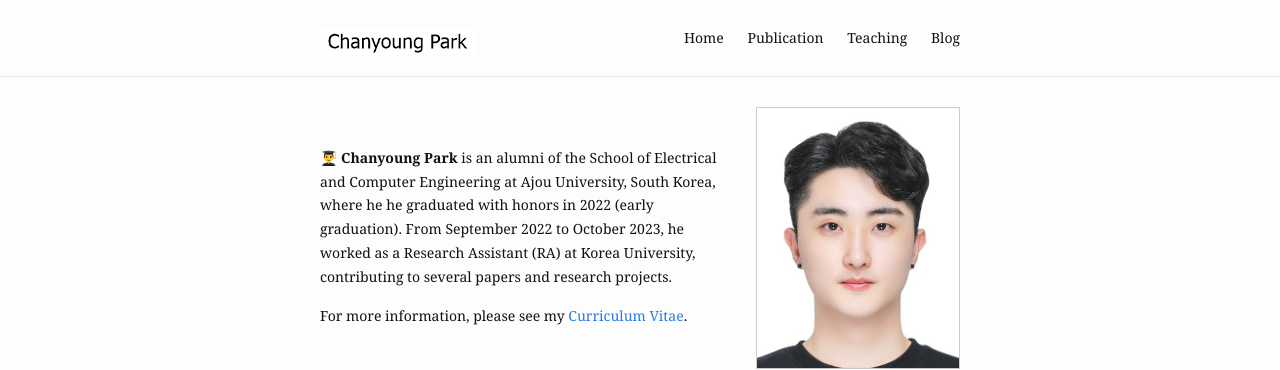
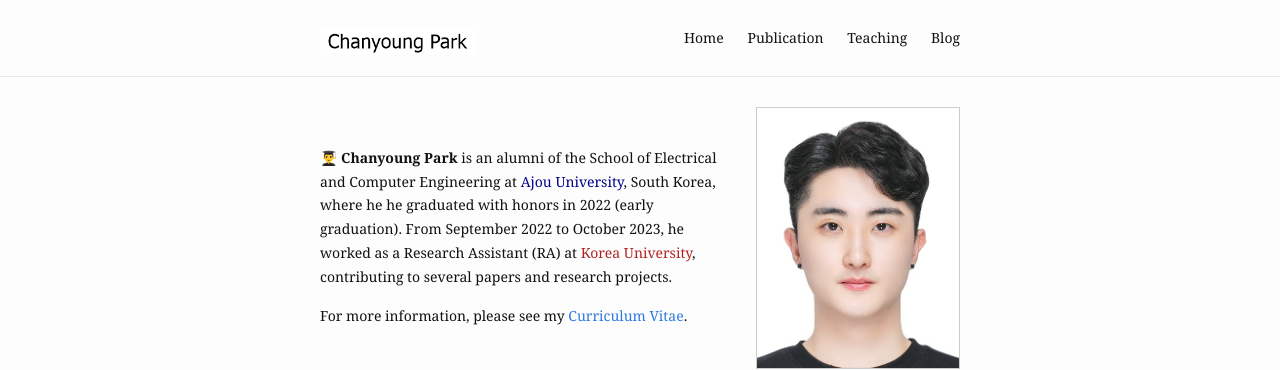
Before and after one commit to cosdeneb/cosdeneb.github.io, a Jekyll site: the page built from index.md, in a window 1280 px wide. Shown: the top 370 px of the page. Built offline with Jekyll 4.4.1, drawn with Linux system fonts in a browser that asks for light colours.

Commit message:
Update index.md

```diff
--- a/index.md
+++ b/index.md
@@ -6,7 +6,7 @@ profile_picture:
 ---
 <br/>
 <p>
-  👨‍🎓 <b>Chanyoung Park</b> is an alumni of the School of Electrical and Computer Engineering at Ajou University, South Korea, where he he graduated with honors in 2022 (early graduation). From September 2022 to October 2023, he worked as a Research Assistant (RA) at Korea University, contributing to several papers and research projects.
+  👨‍🎓 <b>Chanyoung Park</b> is an alumni of the School of Electrical and Computer Engineering at <font color='#00008b'>Ajou University</font>, South Korea, where he he graduated with honors in 2022 (early graduation). From September 2022 to October 2023, he worked as a Research Assistant (RA) at <font color='#b22222'>Korea University</font>, contributing to several papers and research projects.
 </p>
 
 <p>
@@ -20,7 +20,7 @@ profile_picture:
   • <b>Mar. 2019 - Aug. 2022</b> B.S.E in Department of Electrical and Computer Engineering,<br/>
   <font color='#00008b'>Ajou University</font>, South Korea
   <br/>
-  • <b>Sep. 2022 - Oct. 2023</b> Research Assistant in Department of Electrical and Computer Engineering,   <font color='#b22222'>Korea University</font>, South Korea
+  • <b>Sep. 2022 - Oct. 2023</b> Research Assistant in Department of Electrical and Computer Engineering, <font color='#b22222'>Korea University</font>, South Korea
 </p>
 
 
```
